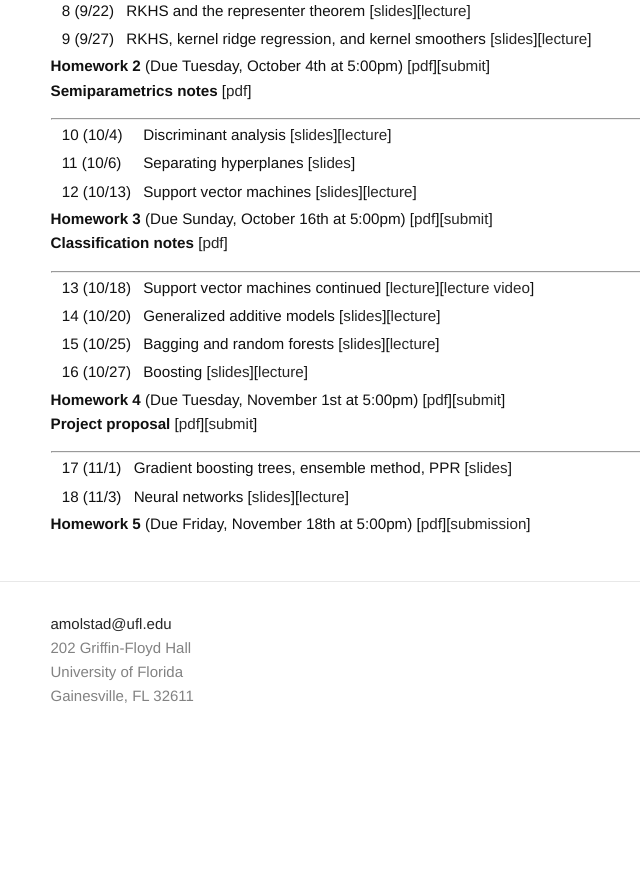
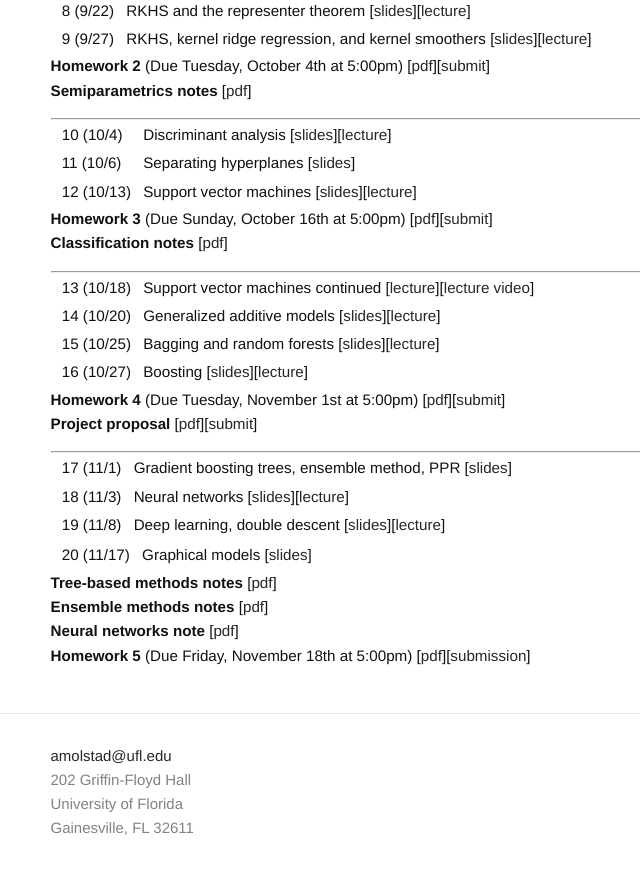
Before and after one commit to ajmolstad/ajmolstad.github.io, a Jekyll site: the page built from F22_STA7233.md, in a window 1280 px wide and 900 px high, scrolled down 580 px. Shown: the top 874 px of the window, without its empty margins (257-897 px from the left). Built offline with Jekyll 4.4.1, drawn with Linux system fonts in a browser that asks for light colours; before the commit the page ends 1348 px from its top, so only the background shows below that.

Commit message:
Update F22_STA7233.md

```diff
--- a/F22_STA7233.md
+++ b/F22_STA7233.md
@@ -65,6 +65,11 @@ Note that you must be logged into your UFL eLearning account to access course ma
 
 || 17 (11/1) || Gradient boosting trees, ensemble method, PPR [[slides](https://ufl.instructure.com/files/72984569/download?download_frd=1)]||
 || 18 (11/3) || Neural networks [[slides](https://ufl.instructure.com/files/73054108/download?download_frd=1)][[lecture](https://ufl.instructure.com/files/73053844/download?download_frd=1)]||
+|| 19 (11/8) || Deep learning, double descent [[slides](https://ufl.instructure.com/files/73220382/download?download_frd=1)][[lecture](https://ufl.instructure.com/files/73220381/download?download_frd=1)] ||
 
+|| 20 (11/17) || Graphical models [[slides](https://ufl.instructure.com/files/73709911/download?download_frd=1)] ||
 
+**Tree-based methods notes** [[pdf](https://ufl.instructure.com/files/72830613/download?download_frd=1)]
+**Ensemble methods notes** [[pdf](https://ufl.instructure.com/files/73708833/download?download_frd=1)]
+**Neural networks note** [[pdf](https://ufl.instructure.com/files/73708798/download?download_frd=1)]
 **Homework 5** (Due Friday, November 18th at 5:00pm) [[pdf](https://ufl.instructure.com/files/73117676/download?download_frd=1)][[submission](https://ufl.instructure.com/courses/463961/assignments/5424665)]
```
